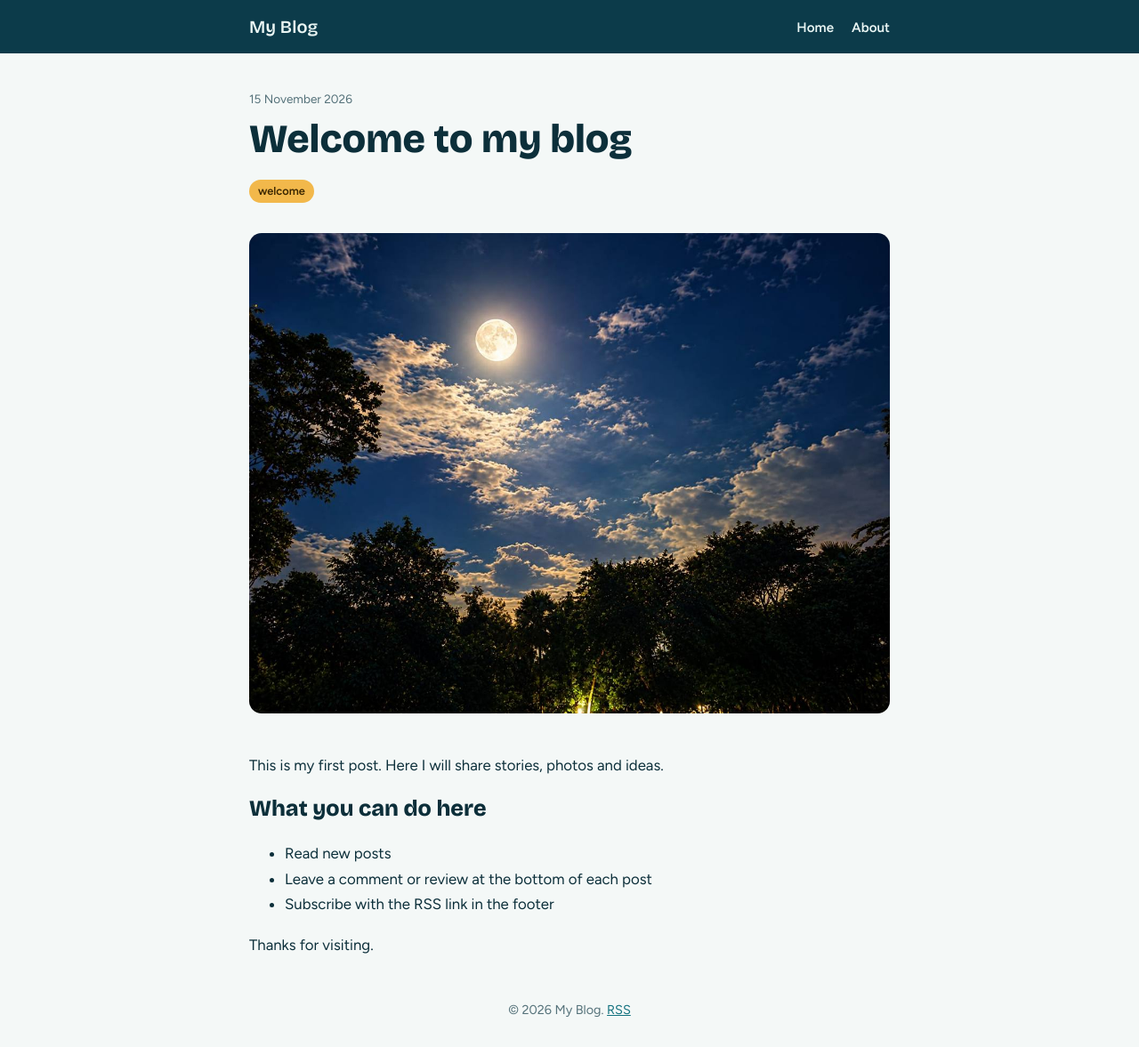
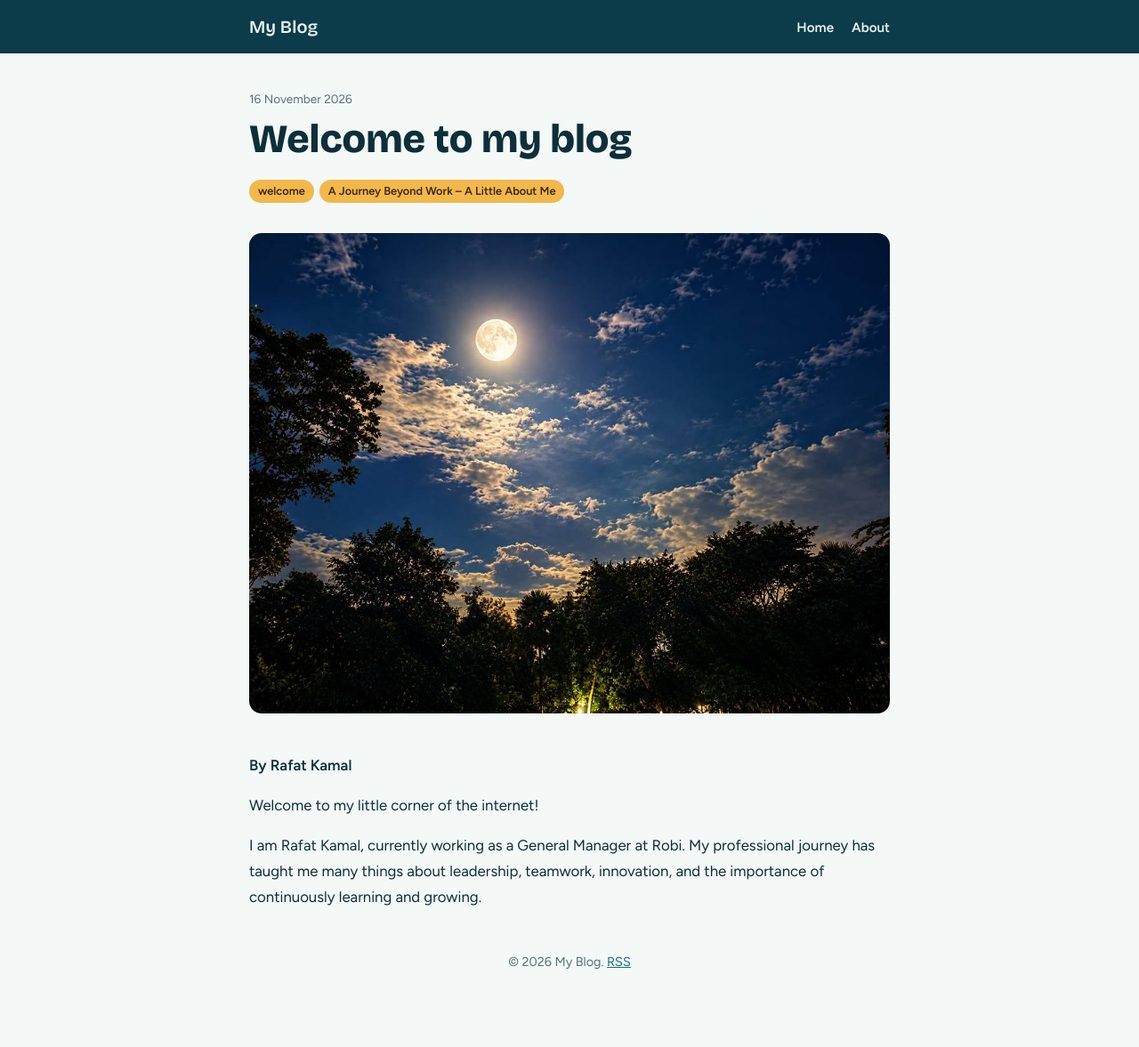
Before and after one commit to BaganBari-Rafat/blog, a Jekyll site: the page built from _posts/2026-11-15-welcome.md, in a window 1280 px wide. Shown: the whole page at 89% size. Built offline with Jekyll 4.4.1, drawn with Linux system fonts in a browser that asks for light colours; after the commit the page ends 1123 px from its top, so only the background shows below that.

Commit message:
Update _posts/2026-11-15-welcome.md (via Pages CMS)

```diff
--- a/_posts/2026-11-15-welcome.md
+++ b/_posts/2026-11-15-welcome.md
@@ -1,17 +1,15 @@
 ---
 layout: post
 title: Welcome to my blog
-date: 2026-11-15 09:00:00 +0600
+date: 2026-11-16
 image: /assets/images/welcome.jpg
 description: A first post to show how everything looks.
-tags: [welcome]
+tags:
+  - welcome
+  - A Journey Beyond Work – A Little About Me
 ---
-This is my first post. Here I will share stories, photos and ideas.
+**By Rafat Kamal**
 
-## What you can do here
+Welcome to my little corner of the internet!
 
-- Read new posts
-- Leave a comment or review at the bottom of each post
-- Subscribe with the RSS link in the footer
-
-Thanks for visiting.
+I am Rafat Kamal, currently working as a General Manager at Robi. My professional journey has taught me many things about leadership, teamwork, innovation, and the importance of continuously learning and growing.
```
